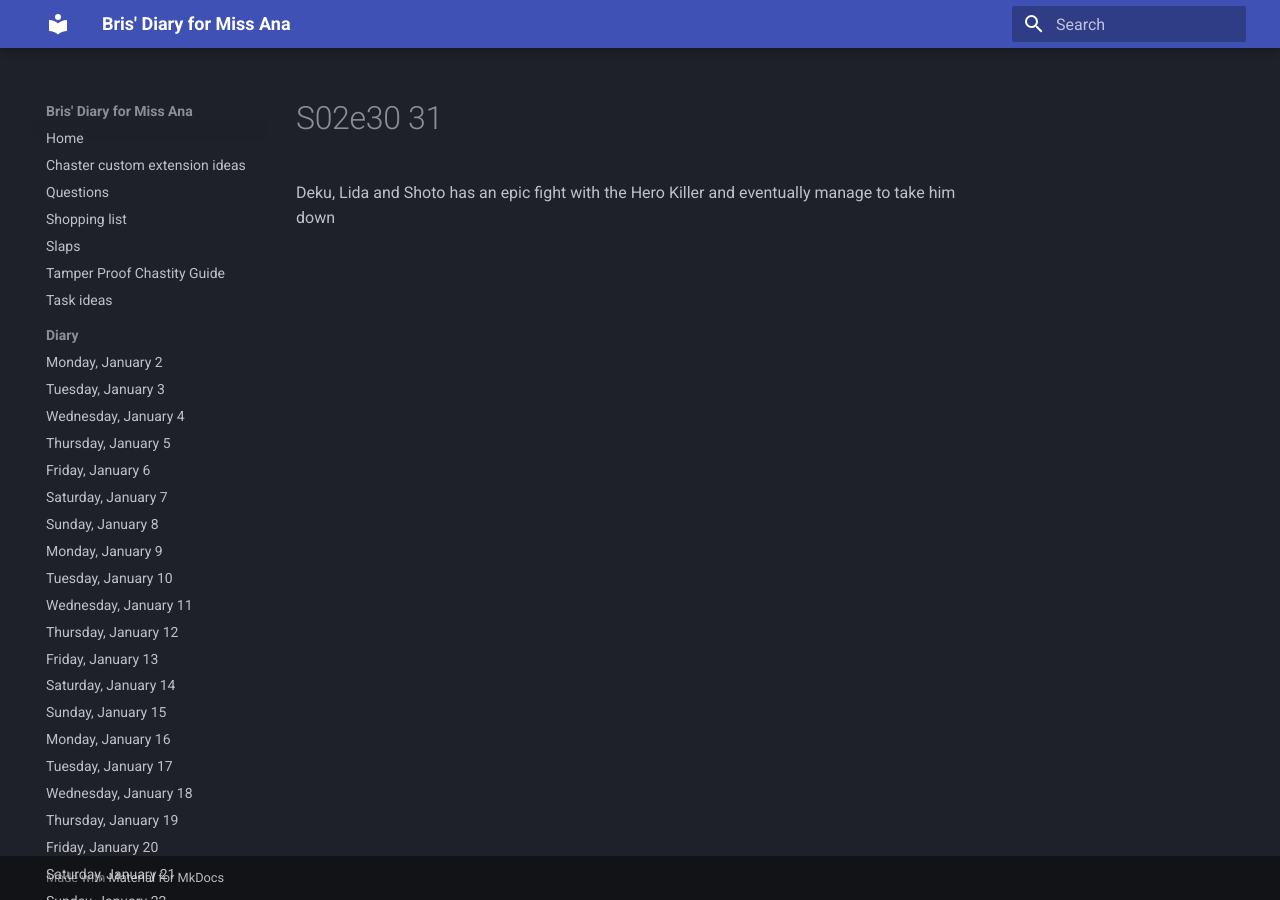
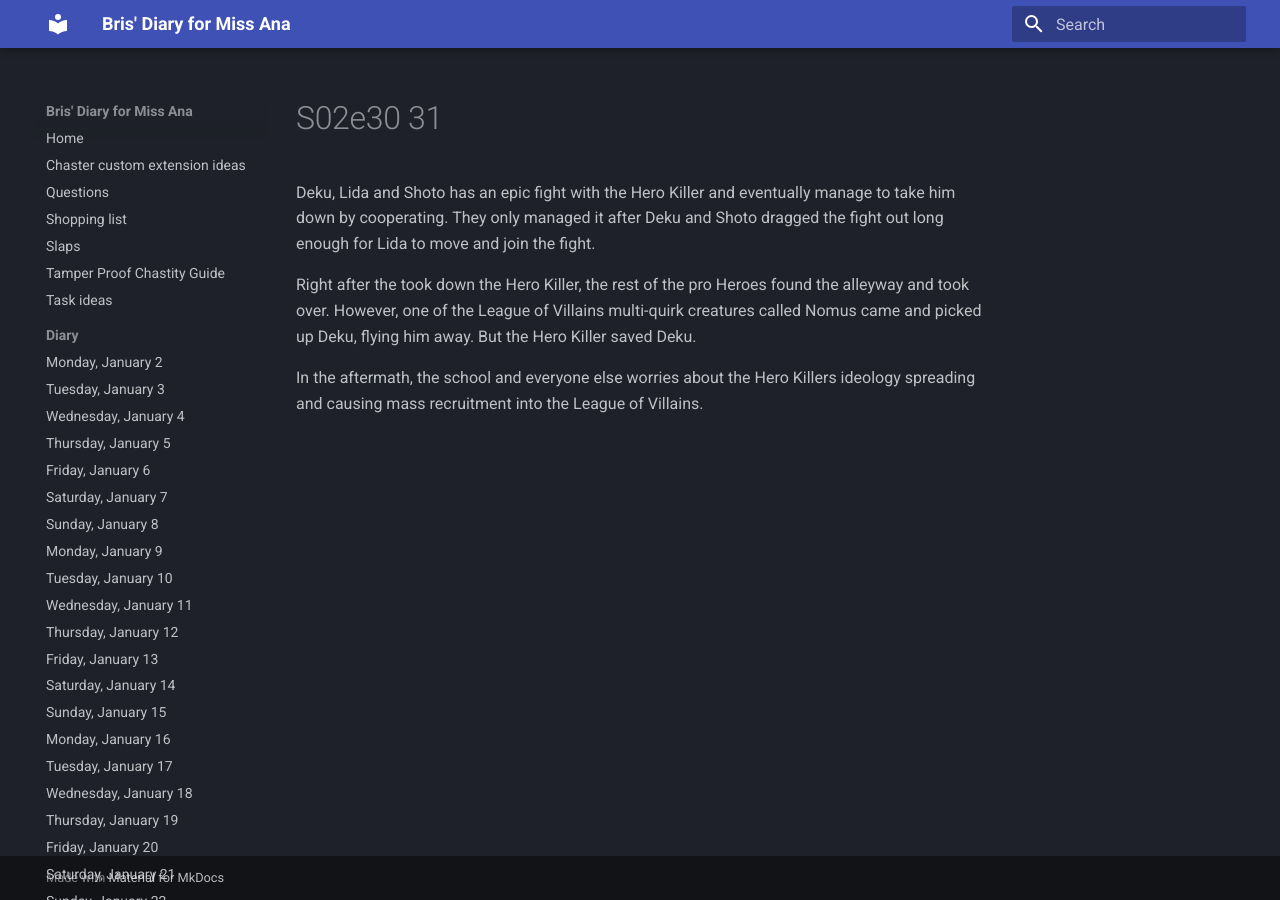
Before and after one commit to bris00/DFMA, an MkDocs documentation site: the page built from diary/Series/My Hero Academia/s02e30-31.md, in a window 1280 px wide. Built offline with MkDocs 1.6.1 and Material for MkDocs 9.7.7, drawn with Linux system fonts in a browser that asks for light colours.

Commit message:
vault backup: 2023-02-17 22:36:33
Affected files:
diary/Series/My Hero Academia/s02e30-31.md

```diff
--- a/diary/Series/My Hero Academia/s02e30-31.md
+++ b/diary/Series/My Hero Academia/s02e30-31.md
@@ -1 +1,5 @@
-Deku, Lida and Shoto has an epic fight with the Hero Killer and eventually manage to take him down
+Deku, Lida and Shoto has an epic fight with the Hero Killer and eventually manage to take him down by cooperating. They only managed it after Deku and Shoto dragged the fight out long enough for Lida to move and join the fight.
+
+Right after the took down the Hero Killer, the rest of the pro Heroes found the alleyway and took over. However, one of the League of Villains multi-quirk creatures called Nomus came and picked up Deku, flying him away.  But the Hero Killer saved Deku.
+
+In the aftermath, the school and everyone else worries about the Hero Killers ideology spreading and causing mass recruitment into the League of Villains.
```
